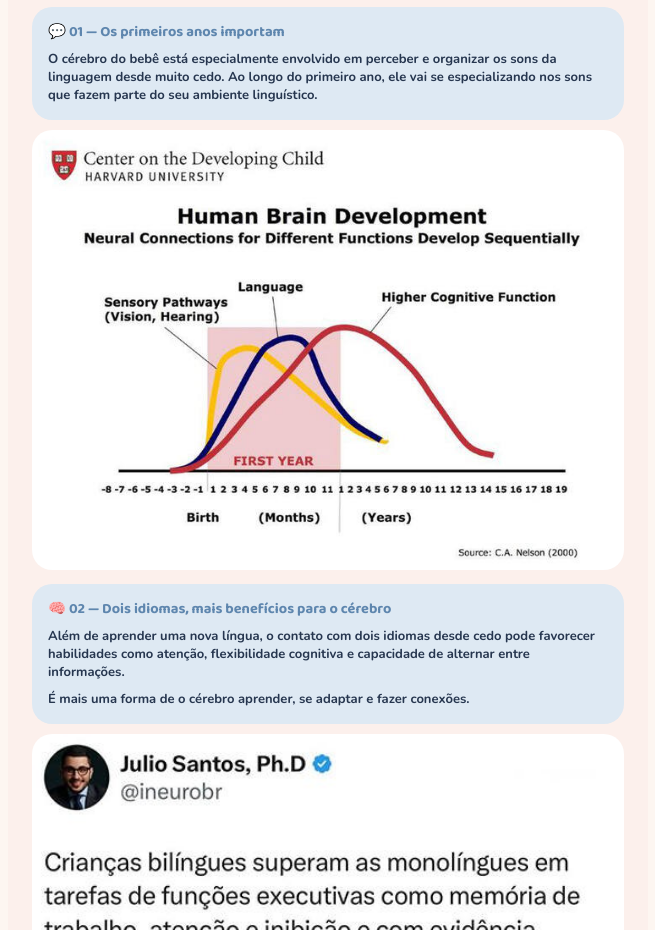
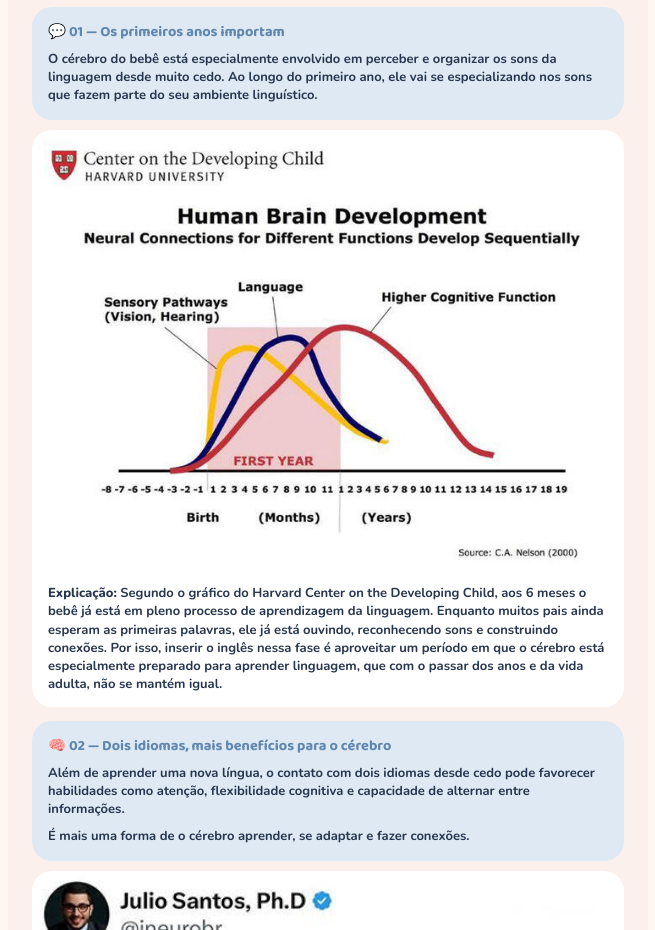
Before and after one commit to berzinmariana-commits/semente-bilingue, a Next.js app: page / in a window 1280 px wide. Shown: the part 2020-2950 px from the top of the page, without its empty margins (312-967 px from the left). Built offline with nearby package versions, Linux system fonts and the light colour scheme.

Commit message:
Adiciona explicacao no card da imagem da Harvard
Co-Authored-By: Claude Sonnet 5 <noreply@anthropic.com>

```diff
--- a/src/app/globals.css
+++ b/src/app/globals.css
@@ -98,7 +98,11 @@ p.lead { font-size:14.5px; color:var(--navy-700); line-height:1.55; font-weight:
   font-size:14px; letter-spacing:.02em; line-height:1.35; margin-bottom:16px; }
 .science-card { margin-bottom:14px; }
 .science-box { background:var(--azul-100); border-radius:20px; padding:16px; }
-.science-card img { width:100%; border-radius:20px; display:block; margin-top:10px; }
+.science-card > img { width:100%; border-radius:20px; display:block; margin-top:10px; }
+.science-image-card { background:var(--white); border-radius:20px; overflow:hidden; margin-top:10px; }
+.science-image-card img { width:100%; border-radius:0; display:block; margin-top:0; }
+.science-image-card p { padding:14px 16px; margin-bottom:0; font-weight:500; }
+.science-image-card p strong { font-weight:800; }
 .science-card h3 { font-family:'Baloo 2',sans-serif; font-size:14.5px; color:var(--azul-600);
   margin-bottom:8px; line-height:1.3; }
 .science-card p { font-size:13px; font-weight:700; color:var(--navy-900); line-height:1.4;
--- a/src/components/SalesPage.tsx
+++ b/src/components/SalesPage.tsx
@@ -240,7 +240,17 @@ export default function SalesPage() {
                 nos sons que fazem parte do seu ambiente linguístico.
               </p>
             </div>
-            <img src="/images/image-2.jpeg" alt="Gráfico Harvard desenvolvimento cerebral" />
+            <div className="science-image-card">
+              <img src="/images/image-2.jpeg" alt="Gráfico Harvard desenvolvimento cerebral" />
+              <p>
+                <strong>Explicação:</strong> Segundo o gráfico do Harvard Center on the Developing
+                Child, aos 6 meses o bebê já está em pleno processo de aprendizagem da linguagem.
+                Enquanto muitos pais ainda esperam as primeiras palavras, ele já está ouvindo,
+                reconhecendo sons e construindo conexões. Por isso, inserir o inglês nessa fase é
+                aproveitar um período em que o cérebro está especialmente preparado para aprender
+                linguagem, que com o passar dos anos e da vida adulta, não se mantém igual.
+              </p>
+            </div>
           </div>
           <div className="science-card">
             <div className="science-box">
```
